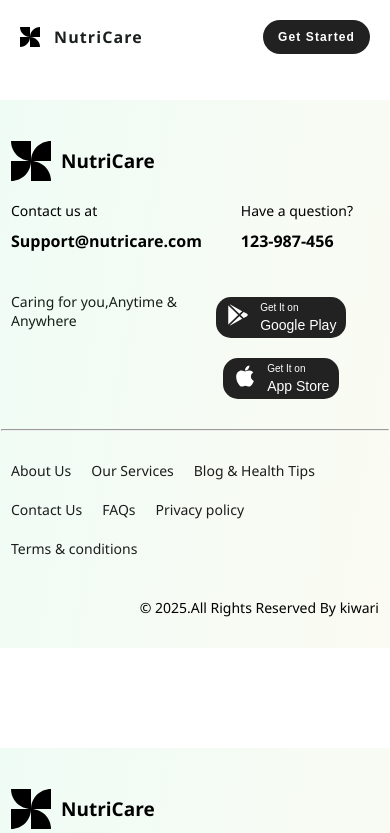
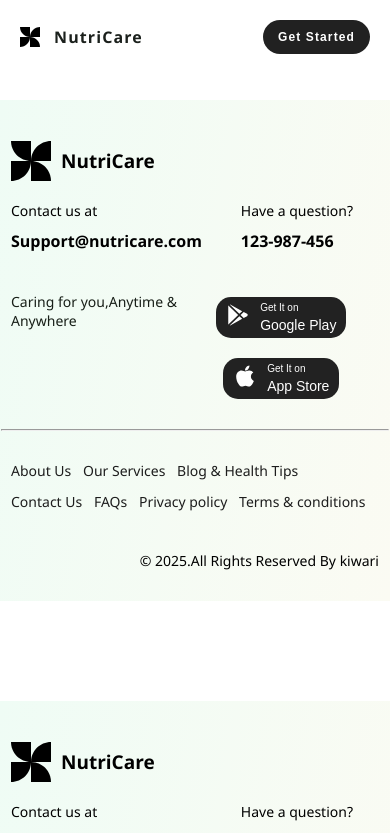
Before and after one commit to Manoj-2301/NutriCarePractice, a Next.js app: page /Footer in a window 390 px wide. Shown: the top 833 px of the page. Built offline with nearby package versions, Linux system fonts and the light colour scheme; some icons are missing.

Commit message:
responsive

```diff
--- a/src/app/Footer/footerStyle.scss
+++ b/src/app/Footer/footerStyle.scss
@@ -115,7 +115,7 @@
         .footer_list {
             display: flex;
             flex-wrap: wrap;
-            gap: clamp(20px, 3vw, 50px);
+            gap: clamp(10px, 3vw, 50px);
             margin-top: 30px;
             margin-bottom: 30px;
             font-size: clamp(14px, 1vw, 16px);
@@ -147,3 +147,13 @@
         }
     }
 }
+
+// @media only screen and (max-width:432px ) {
+//     .footer{
+//         .footer_container{
+//             .footer_list{
+//                 display: none;
+//             }
+//         }
+//     }
+// }
```
